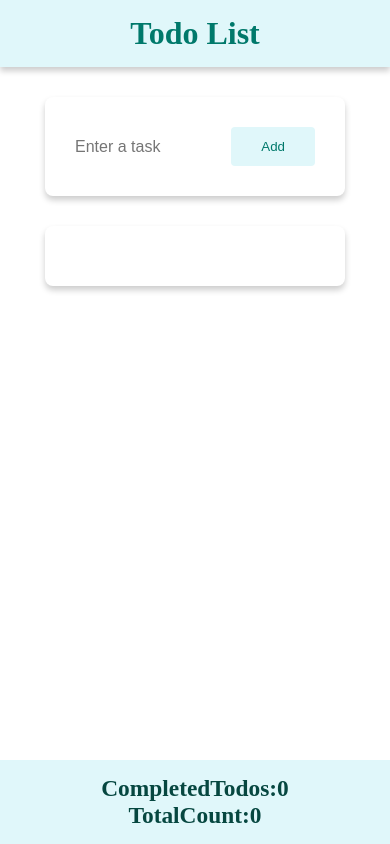
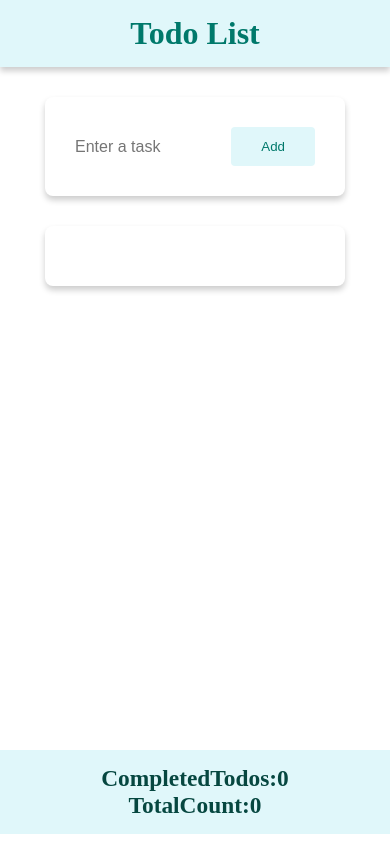
Before and after one commit to suruthiperumal12/React-TodoApp, a React (Vite) app: page / in a window 390 px wide. Built offline with nearby package versions, Linux system fonts and the light colour scheme.

Commit message:
modified files

```diff
--- a/src/components/footer.module.css
+++ b/src/components/footer.module.css
@@ -21,6 +21,7 @@
         width: 100%;
         padding: 15px;
         position: fixed;
+        bottom: 10px;
     }
 
     .itemcontainer {
```
